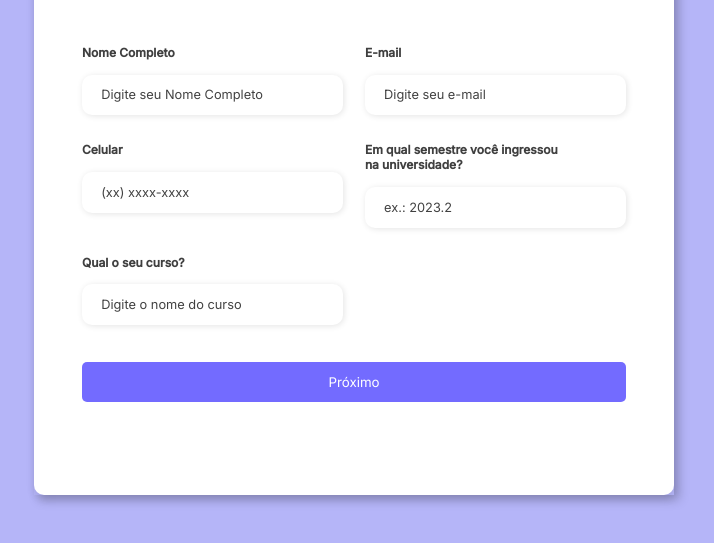
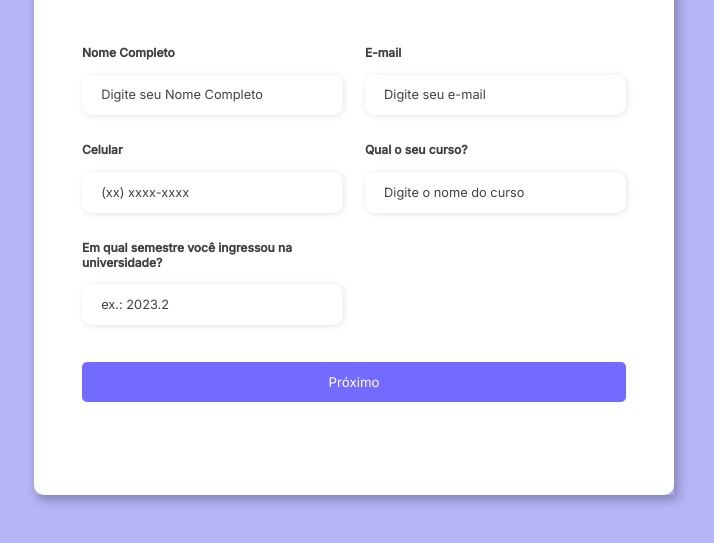
Before and after one commit to Carolbalbs/front-end, a plain HTML site: page projeto-formulario-web/index.html in a window 1280 px wide. Shown: the part 225-768 px from the top of the page, without its empty margins (286-1000 px from the left). Drawn offline with Linux system fonts and the light colour scheme.

Commit message:
fixed forms

```diff
--- a/projeto-formulario-web/index.html
+++ b/projeto-formulario-web/index.html
@@ -39,12 +39,12 @@
                             <input id="number" type="tel" name="number" placeholder="(xx) xxxx-xxxx" required>
                         </div>
                         <div class="input-box">
-                            <label for="semestre">Em qual semestre você ingressou<br>na universidade?</label>
-                            <input id="semestre" type="semestre" name="semestre" placeholder="ex.: 2023.2" required>
+                            <label for="confirmCourse">Qual o seu curso?</label>
+                            <input id="confirmCourse" type="course" name="confirmCourse" placeholder="Digite o nome do curso" required>
                         </div>
                         <div class="input-box">
-                            <label for="confirmCourse">Qual o seu curso?</label>
-                            <input id="confirmCourse" type="course" name="confirmCourse" placeholder="Digite o nome do curso" required>
+                            <label for="semestre">Em qual semestre você ingressou na universidade?</label>
+                            <input id="semestre" type="semestre" name="semestre" placeholder="ex.: 2023.2" required>
                         </div>
                     </div>
                     <button type="button" onclick="showNextSection('sectionStart')">Próximo</button>
```
